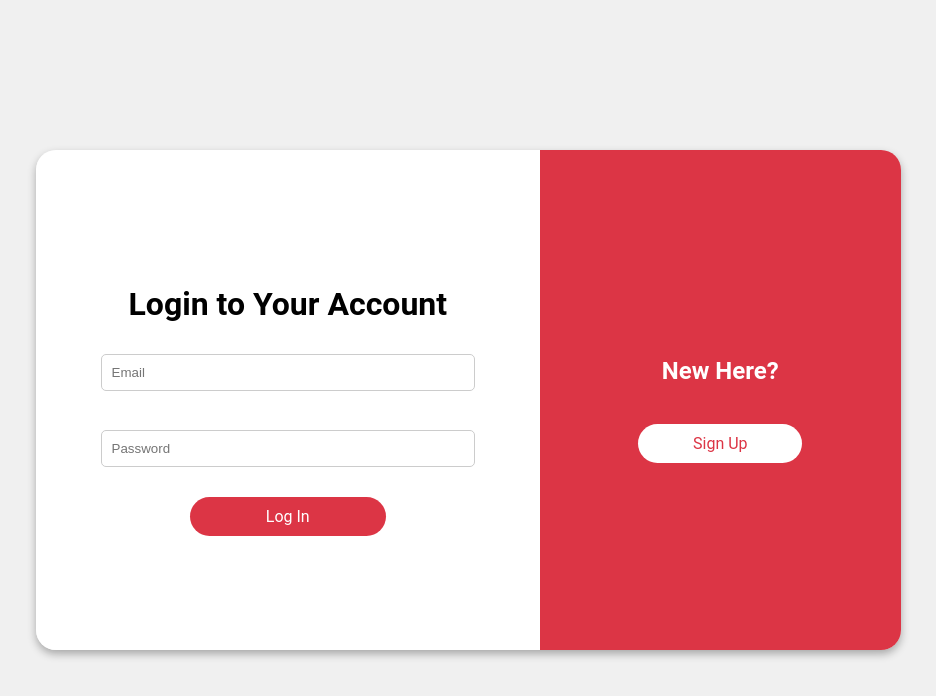
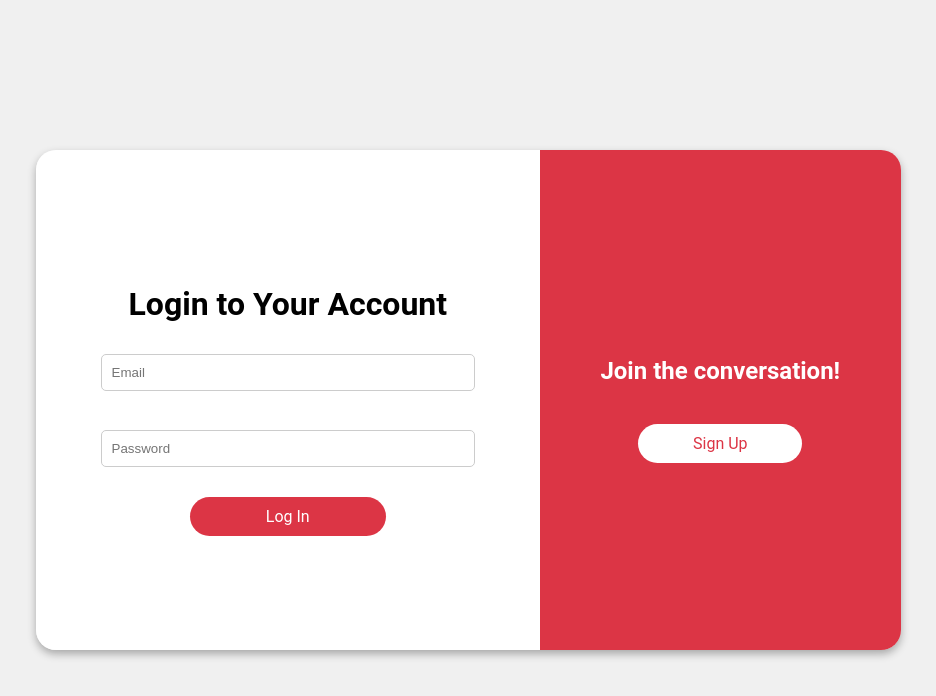
Before and after one commit to ssloth1/chatterbox-react-app, a React (Create React App) app: page / in a window 1280 px wide. Shown: the top 696 px of the page, without its empty margins (172-1108 px from the left). Built offline with nearby package versions, Linux system fonts and the light colour scheme; no server answers.

Commit message:
small style update

```diff
--- a/src/Login/index.tsx
+++ b/src/Login/index.tsx
@@ -16,7 +16,7 @@ export default function LoginPage() {
 					</Link>
 				</div>
 				<div className="signup-section">
-					<h2>New Here?</h2>
+					<h2>Join the conversation!</h2>
 					<Link to={`/SignUp`} className="btn-signup">
 						Sign Up
 					</Link>
--- a/src/Login/styles.css
+++ b/src/Login/styles.css
@@ -55,6 +55,7 @@ input {
 	border: none;
 	cursor: pointer;
 }
+
 .btn-login {
 	background-color: #dc3545;
 	color: white;
```
